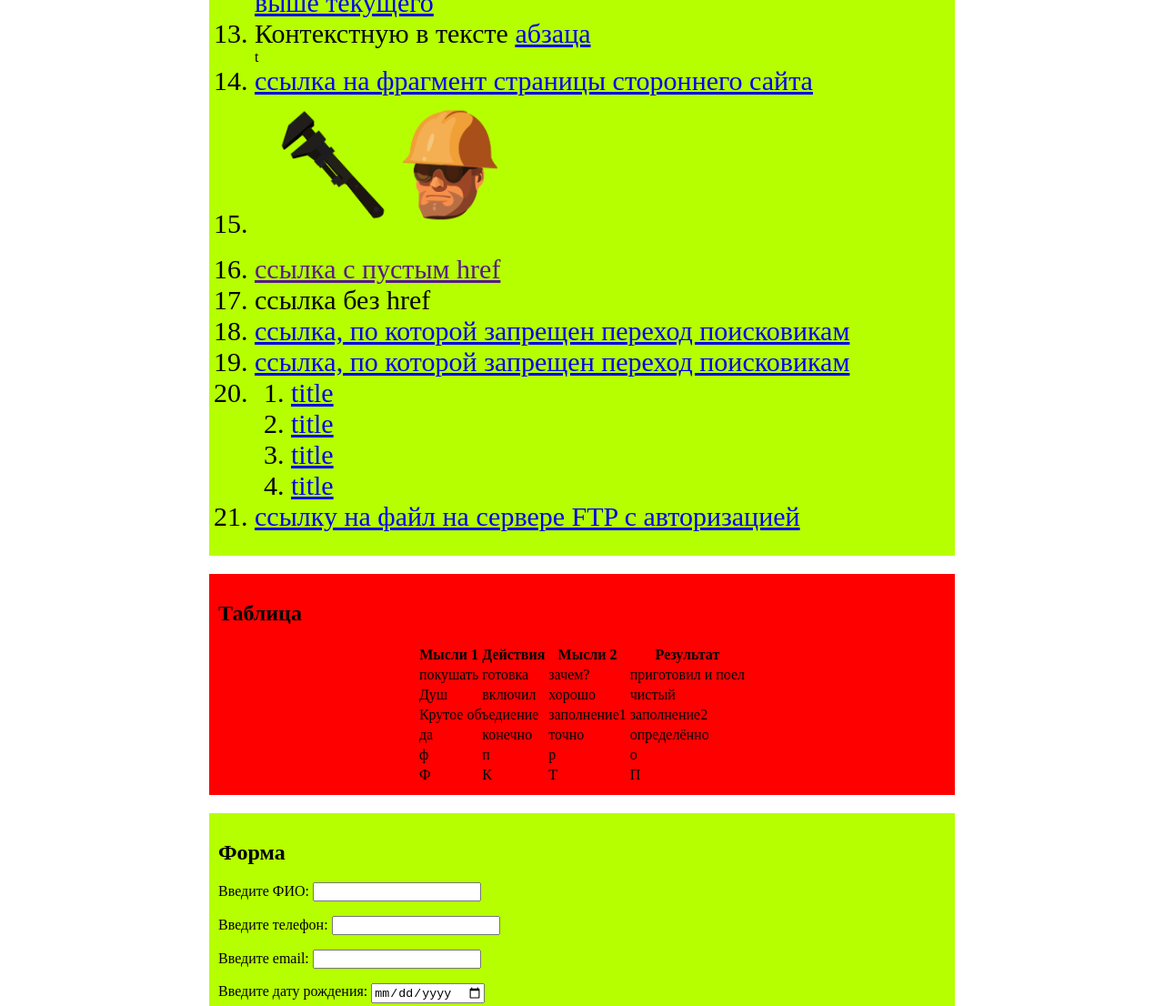
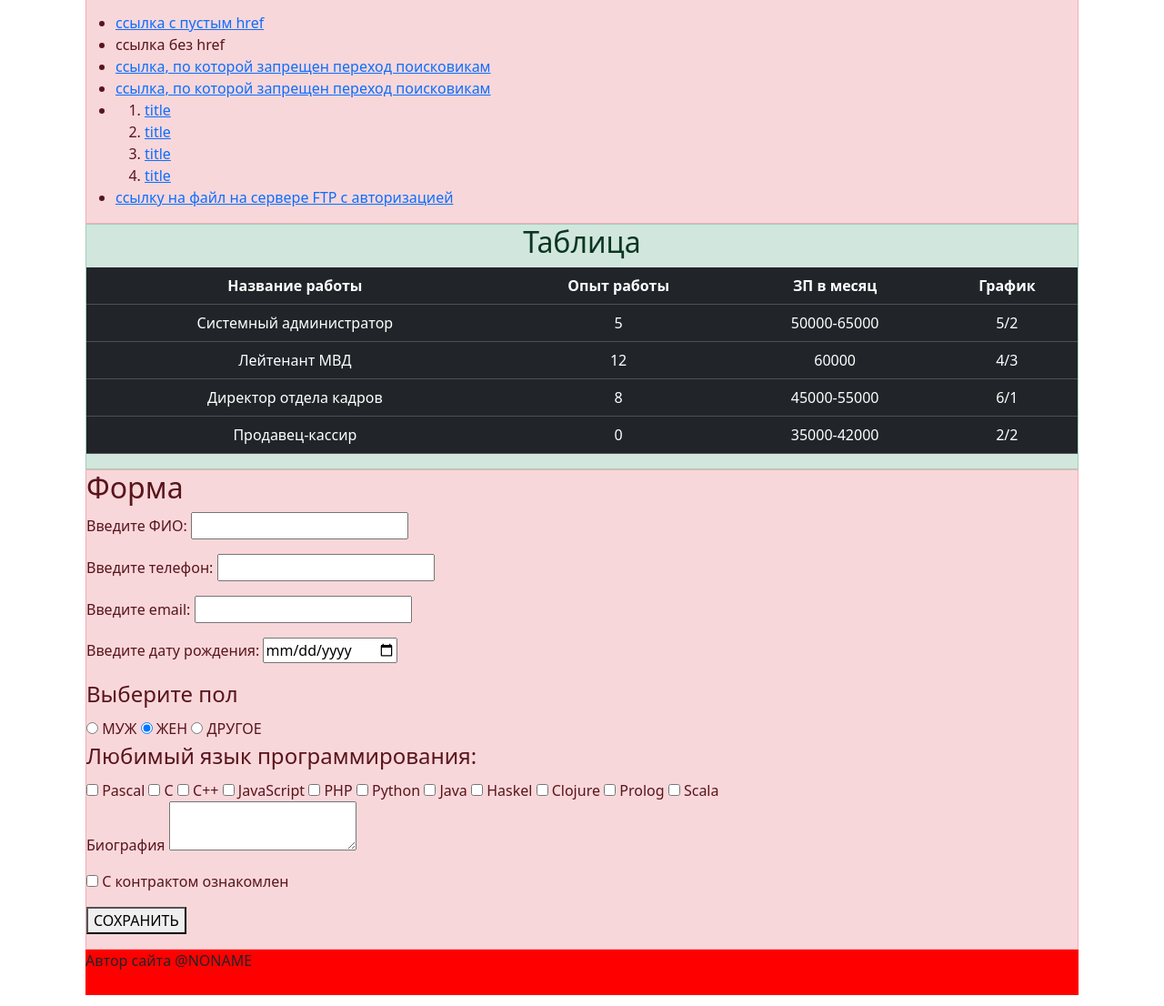
Before and after one commit to 1VenomSnake1/DZ2, a plain HTML site: page index.html in a window 1280 px wide. Shown: the part 1041-2147 px from the top of the page at 91% size. Drawn offline with nearby package versions, Linux system fonts and the light colour scheme.

Commit message:
Add files via upload

```diff
--- a/index.html
+++ b/index.html
@@ -1,27 +1,40 @@
-<!DOCTYPE html>
+<!doctype html>
 <html lang="en">
 <head>
-    <meta charset="UTF-8">
-    <meta name="viewport" content="width=device-width, initial-scale=1.0">
-    <link rel="stylesheet" href="style.css">
+    <meta charset="utf-8">
+    <meta name="viewport" content="width=device-width, initial-scale=1">
     <title>MEGA SITE</title>
+    <link href="https://cdn.jsdelivr.net/npm/bootstrap@5.3.3/dist/css/bootstrap.min.css" rel="stylesheet" integrity="sha384-QWTKZyjpPEjISv5WaRU9OFeRpok6YctnYmDr5pNlyT2bRjXh0JMhjY6hW+ALEwIH" crossorigin="anonymous">
+    <style>
+        .merged {
+            margin-top: 40px;
+            margin-left: 100px;
+            text-align: end;
+        }
+    </style>
 </head>
-<body style="margin:0;">
-    <div style="width:100%; background-color:#ccc; padding: 10px; height:120px;">
-        <img style="float:left; margin:10px; width:100px; height:100px;" src="image3.png" alt="Описание картинки для скрин-ридеров и поисковиков" />
-        <nav>
-            <div style="background-color: #ddd; float: right; margin: 10px; padding: 10px; "><a href="#t1">Список гиперссылок</a></div>
-            <div style="background-color: #ddd; float: right; margin: 10px; padding: 10px; "><a href="#t2">Таблица</a></div>
-            <div style="background-color: #ddd; float: right; margin: 10px; padding: 10px; "><a href="#t3">Форма</a></div>
-        </nav>
-        <header>
-            <div class="wrapper">
-                <div class="three">Welcome to MEGA SITE</div>
-            </div>
-        </header>
+<body>
+    <div class="container">
+        <div class="container-fluid text-end">
+            <div class="col center">
+                <div style="height: 50px; background-color: rgb(255, 0, 0)">
+                    <img style="float:left; width:50px; height:50px;" src="image3.png" alt="LOGO" />
+                    WELCOME TO MEGA SITE
                 </div>
             </div>
-    <div style="max-width:800px; background-color:#b6ff00; margin: 0 auto; margin-top:20px; padding:10px;">
+        </div>
+        <div class="container text-center">
+            <div class="col center">
+                <div class="col-12 text-success-emphasis bg-success-subtle border border-success-subtle">
+                    <div class="col-3 text-warning-emphasis bg-warning-subtle border border-warning-subtle"><a href="#t1">Список гиперссылок</a></div>
+                    <div class="col-3 text-warning-emphasis bg-warning-subtle border border-warning-subtle"><a href="#t2">Таблица</a></div>
+                    <div class="col-3 text-warning-emphasis bg-warning-subtle border border-warning-subtle"><a href="#t3">Форма</a></div>
+                </div>
+            </div>
+        </div>
+        <div class="container text-start">
+            <div class="col center">
+                <div class="col-12 text-danger-emphasis bg-danger-subtle border border-danger-subtle">
                     <h2 id="t1">Список гиперссылок</h2>
                     <ul>
                         <li><a href="http://kubsu.ru">абсолютная cсылка на КУБГУ http</a></li>
@@ -66,55 +79,55 @@
                         <li><a href="ftp://user:pass123@site.ru/Temp/file.txt">ссылку на файл на сервере FTP с авторизацией</a></li>
                     </ul>
                 </div>
-    <div style="max-width:800px; background-color:#ff0000; margin: 0 auto; margin-top:20px; padding:10px;">
+            </div>
+        </div>
+        <div class="container text-center order-3 order-md-4">
+            <div class="col center">
+                <div class="col-12 text-success-emphasis bg-success-subtle border border-success-subtle">
                     <h2 id="t2">Таблица</h2>
-        <table style=" margin: 0 auto;">
+                    <table class="table table-dark">
+                        <thead>
                             <tr>
-                <th>Мысли 1</th>
-                <th>Действия</th>
-                <th>Мысли 2</th>
-                <th>Результат</th>
+                                <th scope="row">Название работы</th>
+                                <th>Опыт работы</th>
+                                <th>ЗП в месяц</th>
+                                <th>График</th>
+                            </tr>
+                        </thead>
+                        <tbody>
+                            <tr>
+                                <td scope="row">Системный администратор</td>
+                                <td>5</td>
+                                <td>50000-65000</td>
+                                <td>5/2</td>
                             </tr>
                             <tr>
-                <td>покушать</td>
-                <td>готовка</td>
-                <td>зачем?</td>
-                <td>приготовил и поел</td>
+                                <td scope="row">Лейтенант МВД</td>
+                                <td>12</td>
+                                <td>60000</td>
+                                <td>4/3</td>
                             </tr>
                             <tr>
-                <td>Душ</td>
-                <td>включил</td>
-                <td>хорошо</td>
-                <td>чистый</td>
+                                <td scope="row">Директор отдела кадров</td>
+                                <td>8</td>
+                                <td>45000-55000</td>
+                                <td>6/1</td>
                             </tr>
                             <tr>
-                <td colspan="2">Крутое объедиение</td>
-                <td>заполнение1</td>
-                <td>заполнение2</td>
+                                <td scope="row">Продавец-кассир</td>
+                                <td>0</td>
+                                <td>35000-42000</td>
+                                <td>2/2</td>
                             </tr>
-            <tr>
-                <td>да</td>
-                <td>конечно</td>
-                <td>точно</td>
-                <td>определённо</td>
-            </tr>
-            <tr>
-                <td>ф</td>
-                <td>п</td>
-                <td>р</td>
-                <td>о</td>
-            </tr>
-            <tr>
-                <td>Ф</td>
-                <td>К</td>
-                <td>Т</td>
-                <td>П</td>
-            </tr>
+                        </tbody>
                     </table>
                 </div>
-    <div style="max-width:800px; background-color:#b6ff00; margin: 0 auto; margin-top:20px; padding:10px;">
+            </div>
+        </div>
+        <div class="container text-start order-5">
+            <div class="col center">
+                <div class="col-12 text-danger-emphasis bg-danger-subtle border border-danger-subtle">
                     <h2 id="t3">Форма</h2>
-
                     <form action="" method="get">
                         <p>
                             <label for="name">Введите ФИО:</label>
@@ -206,10 +219,16 @@
                         </p>
                     </form>
                 </div>
-    <footer>
-        <div style="width:100%; background-color:#ccc; padding: 10px; height:120px;">
+            </div>
+        </div>
+        <div class="container-fluid text-start order-6">
+            <div class="col center">
+                <div style="height: 50px; background-color: rgb(255, 0, 0)">
                     <span>Автор сайта @NONAME</span>
                 </div>
-    </footer>
+            </div>
+        </div>
+    </div>
+    <script src="https://cdn.jsdelivr.net/npm/bootstrap@5.3.3/dist/js/bootstrap.bundle.min.js" integrity="sha384-YvpcrYf0tY3lHB60NNkmXc5s9fDVZLESaAA55NDzOxhy9GkcIdslK1eN7N6jIeHz" crossorigin="anonymous"></script>
 </body>
 </html>
```
Lines whose indentation alone changed are shown as unchanged.
